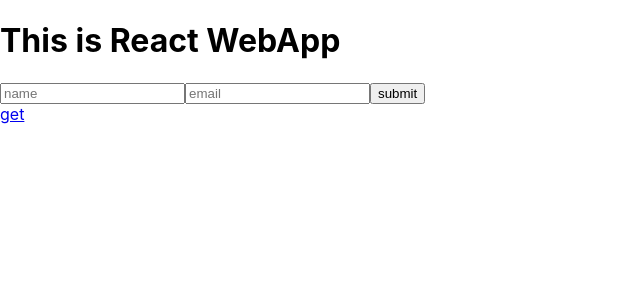
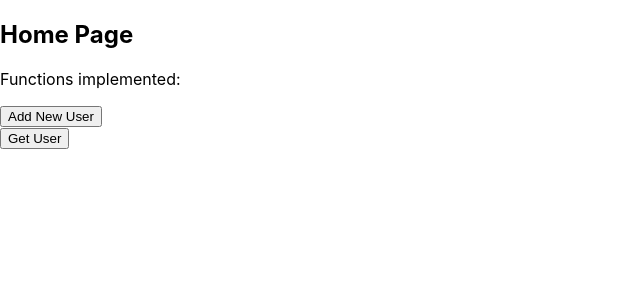
Before and after one commit to alexkkm/mongoDB, a React (Create React App) app: page / in a window 1280 px wide. Shown: the top 300 px of the page, without its empty margins (0-640 px from the left). Built offline with nearby package versions, Linux system fonts and the light colour scheme.

Commit message:
changed App component

```diff
--- a/src/App.js
+++ b/src/App.js
@@ -1,79 +1,42 @@
-import { useState } from 'react'
+// Basic tools
+import React from 'react';
+import { useNavigate } from 'react-router-dom';
 
+// Button for navigation
+function NavigationButton(props) {
 
-function App() {
-  const [name, setName] = useState("");
-  const [email, setEmail] = useState("");
-  const handleOnSubmit = async (e) => {
-    e.preventDefault();
-    let result = await fetch(
-      'http://localhost:5000/addNewUser', {
-      method: "post",
-      body: JSON.stringify({ name, email }),
-      headers: {
-        'Content-Type': 'application/json'
-      }
-    })
-    result = await result.json();
-    console.warn(result);
-    if (result) {
-      alert("Data saved succesfully");
-      setEmail("");
-      setName("");
-    }
+  //parameters for setting the route
+  const url = props.url;  //define the url of routing destination
+  const title = props.title;  //define the title of the button
+  const data = props.data;  //the data passing to the destination page
+
+  //please follow the below code strictly
+  const navigate = useNavigate();
+
+  const route = () => {
+    navigate(url, { state: { id: 1, data: data } });
   }
+
   return (
     <div>
-      <h1>This is React WebApp </h1>
-      <form action="">
-        <input type="text" placeholder="name"
-          value={name} onChange={(e) => setName(e.target.value)} />
-        <input type="email" placeholder="email"
-          value={email} onChange={(e) => setEmail(e.target.value)} />
-        <button type="submit"
-          onClick={handleOnSubmit}>submit</button>
-      </form>
-
-      <a href='localhost:3000/getUser'>get</a>
+      <button onClick={() => { route() }}>{title}</button>
     </div>
   );
 }
 
-function AddNewUserPage() {
-  const [name, setName] = useState("");
-  const [email, setEmail] = useState("");
-  const handleOnSubmit = async (e) => {
-    e.preventDefault();
-    let result = await fetch(
-      'http://localhost:5000/addNewUser', {
-      method: "post",
-      body: JSON.stringify({ name, email }),
-      headers: {
-        'Content-Type': 'application/json'
-      }
-    })
-    result = await result.json();
-    console.warn(result);
-    if (result) {
-      alert("Data saved succesfully");
-      setEmail("");
-      setName("");
-    }
+// Home Page of the app
+export default class App extends React.Component {
+  render() {
+    return (
+      <div className="Home">
+        <header className="Home-header">
+          <h2>Home Page</h2>
+
+          <p>Functions implemented:</p>
+          <NavigationButton url="./addNewUser" title="Add New User" />
+          <NavigationButton url="./getUsers" title="Get User" />
+        </header>
+      </div>
+    );
   }
-  return (
-    <div>
-      <h1>This is React WebApp </h1>
-      <form action="">
-        <input type="text" placeholder="name"
-          value={name} onChange={(e) => setName(e.target.value)} />
-        <input type="email" placeholder="email"
-          value={email} onChange={(e) => setEmail(e.target.value)} />
-        <button type="submit"
-          onClick={handleOnSubmit}>submit</button>
-      </form>
-
-    </div>
-  );
 }
-
-export default App;
--- a/src/index.js
+++ b/src/index.js
@@ -19,7 +19,6 @@ root.render(
         <Route path="/home" element={<App />} />
         <Route path="/addNewUser" element={<AddNewUserPage />} />
         <Route path="/getUsers" element={<GetAllUserPage />} />
-
       </Routes>
     </BrowserRouter>
   </React.StrictMode>
```
